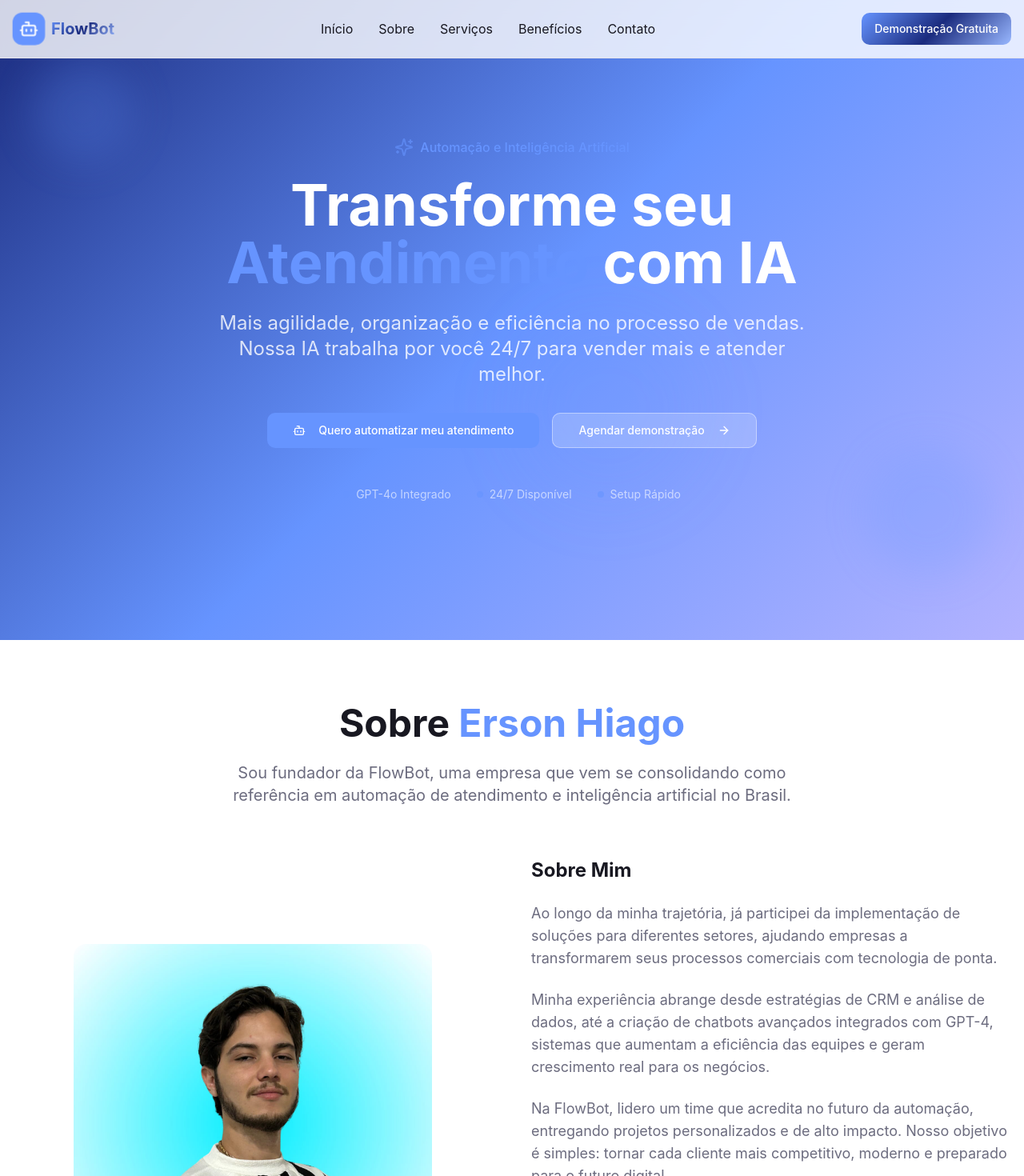
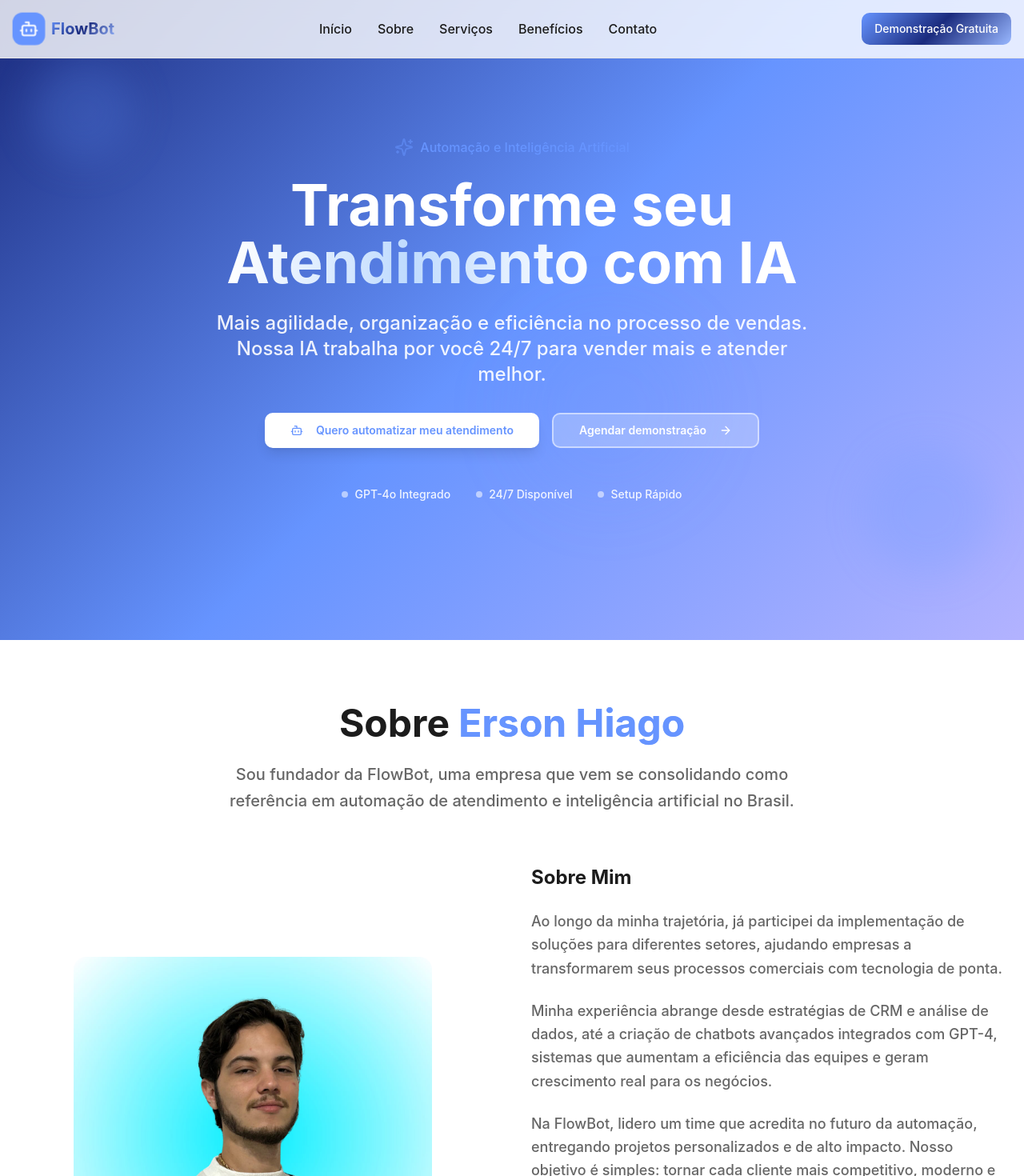
Before and after one commit to ErsonHiago/flowbot-ai-automations, a React (Vite) app: page / in a window 1280 px wide. Shown: the top 1470 px of the page at 80% size. Built offline with nearby package versions, Linux system fonts and the light colour scheme.

Commit message:
Fix visibility issues

```diff
--- a/src/components/AboutSection.tsx
+++ b/src/components/AboutSection.tsx
@@ -6,10 +6,10 @@ const AboutSection = () => {
     <section id="sobre" className="py-20 bg-background">
       <div className="container mx-auto px-4">
         <div className="text-center mb-16 animate-on-scroll">
-          <h2 className="text-3xl md:text-5xl font-bold mb-6">
-            Sobre <span className="text-primary bg-gradient-to-r from-primary to-accent bg-clip-text text-transparent">Erson Hiago</span>
+          <h2 className="text-3xl md:text-5xl font-bold mb-6 text-foreground">
+            Sobre <span className="text-primary bg-gradient-to-r from-primary to-primary/70 bg-clip-text">Erson Hiago</span>
           </h2>
-          <p className="text-xl text-muted-foreground max-w-3xl mx-auto">
+          <p className="text-xl text-muted-foreground max-w-3xl mx-auto font-medium leading-relaxed">
             Sou fundador da FlowBot, uma empresa que vem se consolidando como referência
             em automação de atendimento e inteligência artificial no Brasil.
           </p>
@@ -30,17 +30,17 @@ const AboutSection = () => {
           </div>
 
           <div className="animate-on-scroll">
-            <h3 className="text-2xl font-bold mb-6">Sobre Mim</h3>
-            <p className="text-lg text-muted-foreground mb-6">
+            <h3 className="text-2xl font-bold mb-6 text-foreground">Sobre Mim</h3>
+            <p className="text-lg text-muted-foreground mb-6 font-medium leading-relaxed">
               Ao longo da minha trajetória, já participei da implementação de soluções para diferentes
               setores, ajudando empresas a transformarem seus processos comerciais com tecnologia de ponta.
             </p>
-            <p className="text-lg text-muted-foreground mb-6">
+            <p className="text-lg text-muted-foreground mb-6 font-medium leading-relaxed">
               Minha experiência abrange desde estratégias de CRM e análise de dados, até a criação de
               chatbots avançados integrados com GPT-4, sistemas que aumentam a eficiência das equipes
               e geram crescimento real para os negócios.
             </p>
-            <p className="text-lg text-muted-foreground mb-8">
+            <p className="text-lg text-muted-foreground mb-8 font-medium leading-relaxed">
               Na FlowBot, lidero um time que acredita no futuro da automação, entregando projetos
               personalizados e de alto impacto. Nosso objetivo é simples: tornar cada cliente mais
               competitivo, moderno e preparado para o futuro digital.
--- a/src/components/ContactSection.tsx
+++ b/src/components/ContactSection.tsx
@@ -9,10 +9,10 @@ const ContactSection = () => {
     <section id="contato" className="py-20 bg-muted/30">
       <div className="container mx-auto px-4">
         <div className="text-center mb-16 animate-on-scroll">
-          <h2 className="text-3xl md:text-5xl font-bold mb-6">
+          <h2 className="text-3xl md:text-5xl font-bold mb-6 text-foreground">
             Vamos conversar sobre seu <span className="text-primary">projeto</span>?
           </h2>
-          <p className="text-xl text-muted-foreground max-w-3xl mx-auto">
+          <p className="text-xl text-muted-foreground max-w-3xl mx-auto font-medium leading-relaxed">
             Entre em contato conosco e descubra como a FlowBot pode transformar
             seu atendimento e impulsionar suas vendas.
           </p>
--- a/src/components/Header.tsx
+++ b/src/components/Header.tsx
@@ -19,11 +19,11 @@ const Header = () => {
 
         {/* Desktop Navigation */}
         <nav className="hidden md:flex items-center gap-8">
-          <a href="#inicio" className="hover:text-primary transition-smooth">Início</a>
-          <a href="#sobre" className="hover:text-primary transition-smooth">Sobre</a>
-          <a href="#servicos" className="hover:text-primary transition-smooth">Serviços</a>
-          <a href="#beneficios" className="hover:text-primary transition-smooth">Benefícios</a>
-          <a href="#contato" className="hover:text-primary transition-smooth">Contato</a>
+          <a href="#inicio" className="text-foreground hover:text-primary transition-smooth font-medium">Início</a>
+          <a href="#sobre" className="text-foreground hover:text-primary transition-smooth font-medium">Sobre</a>
+          <a href="#servicos" className="text-foreground hover:text-primary transition-smooth font-medium">Serviços</a>
+          <a href="#beneficios" className="text-foreground hover:text-primary transition-smooth font-medium">Benefícios</a>
+          <a href="#contato" className="text-foreground hover:text-primary transition-smooth font-medium">Contato</a>
         </nav>
 
         <div className="hidden md:flex items-center gap-4">
@@ -47,11 +47,11 @@ const Header = () => {
         {isMenuOpen && (
           <div className="absolute top-full left-0 w-full bg-background border-b border-border md:hidden">
             <nav className="flex flex-col p-4 gap-4">
-              <a href="#inicio" className="hover:text-primary transition-smooth">Início</a>
-              <a href="#sobre" className="hover:text-primary transition-smooth">Sobre</a>
-              <a href="#servicos" className="hover:text-primary transition-smooth">Serviços</a>
-              <a href="#beneficios" className="hover:text-primary transition-smooth">Benefícios</a>
-              <a href="#contato" className="hover:text-primary transition-smooth">Contato</a>
+              <a href="#inicio" className="text-foreground hover:text-primary transition-smooth font-medium">Início</a>
+              <a href="#sobre" className="text-foreground hover:text-primary transition-smooth font-medium">Sobre</a>
+              <a href="#servicos" className="text-foreground hover:text-primary transition-smooth font-medium">Serviços</a>
+              <a href="#beneficios" className="text-foreground hover:text-primary transition-smooth font-medium">Benefícios</a>
+              <a href="#contato" className="text-foreground hover:text-primary transition-smooth font-medium">Contato</a>
               <div className="flex flex-col gap-2 pt-4 border-t border-border">
                 <Button
                   className="gradient-primary text-white"
--- a/src/components/HeroSection.tsx
+++ b/src/components/HeroSection.tsx
@@ -20,12 +20,12 @@ const HeroSection = () => {
 
           <h1 className="text-4xl md:text-6xl lg:text-7xl font-bold mb-6 leading-tight">
             Transforme seu <br />
-            <span className="bg-gradient-to-r from-accent to-primary bg-clip-text text-transparent">
+            <span className="bg-gradient-to-r from-white via-blue-200 to-white bg-clip-text text-transparent">
               Atendimento
             </span> com IA
           </h1>
 
-          <p className="text-xl md:text-2xl mb-8 text-white/80 max-w-3xl mx-auto">
+          <p className="text-xl md:text-2xl mb-8 text-white/90 max-w-3xl mx-auto font-medium leading-relaxed">
             Mais agilidade, organização e eficiência no processo de vendas.
             Nossa IA trabalha por você 24/7 para vender mais e atender melhor.
           </p>
@@ -33,7 +33,7 @@ const HeroSection = () => {
           <div className="flex flex-col sm:flex-row gap-4 justify-center mb-12">
             <Button
               size="lg"
-              className="bg-primary hover:bg-primary/90 text-white shadow-tech hover:shadow-glow hover:shadow-[0_0_60px_rgba(108,155,255,0.8)] transition-all duration-300 transform hover:scale-105 animate-tech-glow"
+              className="bg-white text-primary font-semibold hover:bg-white/90 hover:text-primary/90 shadow-lg hover:shadow-xl transition-all duration-300 transform hover:scale-105 animate-tech-glow"
               onClick={() => window.open('https://wa.me/5581992536030?text=Ol%C3%A1%20%F0%9F%91%8B,%20seja%20bem-vindo(a)%20%C3%A0%20FlowBot!%20%F0%9F%9A%80%0AAqui%20voc%C3%AA%20encontra%20solu%C3%A7%C3%B5es%20em%20automa%C3%A7%C3%A3o%20de%20atendimento%20e%20intelig%C3%AAncia%20artificial%20para%20transformar%20suas%20vendas%20e%20agilizar%20o%20contato%20com%20clientes.%0A%0A%E2%9C%85%20Criamos%20funis%20automatizados%20funcionando%2024h/dia%0A%E2%9C%85%20IA%20integrada%20(GPT-4o)%20para%20atender', '_blank')}
             >
               <Bot className="mr-2 h-5 w-5" />
@@ -41,7 +41,7 @@ const HeroSection = () => {
             </Button>
             <Button
               size="lg"
-              className="bg-white/20 backdrop-blur-sm border border-white/40 text-white hover:bg-white/30 hover:border-white/60 hover:shadow-[0_0_30px_rgba(108,155,255,0.5)] transition-all duration-300 transform hover:scale-105"
+              className="bg-white/25 backdrop-blur-md border-2 border-white/50 text-white font-semibold hover:bg-white/35 hover:border-white/70 hover:shadow-[0_0_30px_rgba(255,255,255,0.3)] transition-all duration-300 transform hover:scale-105"
               onClick={() => window.open('https://wa.me/5581992536030?text=Ol%C3%A1%20%F0%9F%91%8B,%20seja%20bem-vindo(a)%20%C3%A0%20FlowBot!%20%F0%9F%9A%80%0AAqui%20voc%C3%AA%20encontra%20solu%C3%A7%C3%B5es%20em%20automa%C3%A7%C3%A3o%20de%20atendimento%20e%20intelig%C3%AAncia%20artificial%20para%20transformar%20suas%20vendas%20e%20agilizar%20o%20contato%20com%20clientes.%0A%0A%E2%9C%85%20Criamos%20funis%20automatizados%20funcionando%2024h/dia%0A%E2%9C%85%20IA%20integrada%20(GPT-4o)%20para%20atender', '_blank')}
             >
               Agendar demonstração
@@ -49,17 +49,17 @@ const HeroSection = () => {
             </Button>
           </div>
 
-          <div className="flex items-center justify-center gap-8 text-sm text-white/60">
+          <div className="flex items-center justify-center gap-8 text-sm text-white/90 font-medium">
             <div className="flex items-center gap-2">
-              <div className="w-2 h-2 bg-accent rounded-full animate-pulse"></div>
+              <div className="w-2 h-2 bg-white rounded-full animate-pulse"></div>
               <span>GPT-4o Integrado</span>
             </div>
             <div className="flex items-center gap-2">
-              <div className="w-2 h-2 bg-accent rounded-full animate-pulse"></div>
+              <div className="w-2 h-2 bg-white rounded-full animate-pulse"></div>
               <span>24/7 Disponível</span>
             </div>
             <div className="flex items-center gap-2">
-              <div className="w-2 h-2 bg-accent rounded-full animate-pulse"></div>
+              <div className="w-2 h-2 bg-white rounded-full animate-pulse"></div>
               <span>Setup Rápido</span>
             </div>
           </div>
--- a/src/index.css
+++ b/src/index.css
@@ -10,13 +10,13 @@ All colors MUST be HSL.
   :root {
     /* FlowBot Brand Colors */
     --background: 0 0% 100%;
-    --foreground: 240 16% 11%;
+    --foreground: 0 0% 11%;
 
     --card: 0 0% 100%;
-    --card-foreground: 240 16% 11%;
+    --card-foreground: 0 0% 11%;
 
     --popover: 0 0% 100%;
-    --popover-foreground: 240 16% 11%;
+    --popover-foreground: 0 0% 11%;
 
     --primary: 222 100% 70%; /* FlowBot Blue #6C9BFF */
     --primary-foreground: 0 0% 100%;
@@ -24,17 +24,17 @@ All colors MUST be HSL.
     --secondary: 230 65% 30%; /* FlowBot Dark Blue #1E2A78 */
     --secondary-foreground: 0 0% 100%;
 
-    --muted: 240 16% 94%;
-    --muted-foreground: 240 8% 46%;
+    --muted: 0 0% 96%;
+    --muted-foreground: 0 0% 40%;
 
     --accent: 222 100% 70%; /* FlowBot Blue accent */
     --accent-foreground: 0 0% 100%;
 
     --destructive: 0 84% 60%;
-    --destructive-foreground: 0 0% 100%;
+    --destructive-foreground: 0 0% 98%;
 
-    --border: 240 16% 91%;
-    --input: 240 16% 91%;
+    --border: 0 0% 90%;
+    --input: 0 0% 90%;
     --ring: 222 100% 70%;
 
     --radius: 0.75rem;
@@ -67,28 +67,28 @@ All colors MUST be HSL.
 
   .dark {
     --background: 0 0% 11%; /* Dark #1C1C1C */
-    --foreground: 0 0% 100%;
+    --foreground: 0 0% 98%;
 
     --card: 0 0% 16%;
-    --card-foreground: 0 0% 100%;
+    --card-foreground: 0 0% 98%;
 
     --popover: 0 0% 16%;
-    --popover-foreground: 0 0% 100%;
+    --popover-foreground: 0 0% 98%;
 
     --primary: 222 100% 70%; /* FlowBot Blue #6C9BFF */
-    --primary-foreground: 0 0% 100%;
+    --primary-foreground: 0 0% 98%;
 
     --secondary: 230 65% 30%;
-    --secondary-foreground: 0 0% 100%;
+    --secondary-foreground: 0 0% 98%;
 
     --muted: 0 0% 16%;
-    --muted-foreground: 0 0% 70%;
+    --muted-foreground: 0 0% 65%;
 
     --accent: 222 100% 70%; /* FlowBot Blue accent */
-    --accent-foreground: 0 0% 100%;
+    --accent-foreground: 0 0% 98%;
 
-    --destructive: 0 62.8% 30.6%;
-    --destructive-foreground: 0 0% 100%;
+    --destructive: 0 62% 50%;
+    --destructive-foreground: 0 0% 98%;
 
     --border: 0 0% 20%;
     --input: 0 0% 20%;
--- a/src/pages/Index.tsx
+++ b/src/pages/Index.tsx
@@ -2,6 +2,7 @@ import Header from "@/components/Header";
 import HeroSection from "@/components/HeroSection";
 import AboutSection from "@/components/AboutSection";
 import ServicesSection from "@/components/ServicesSection";
+import ResultsSection from "@/components/ResultsSection";
 import BenefitsSection from "@/components/BenefitsSection";
 import ContactSection from "@/components/ContactSection";
 import Footer from "@/components/Footer";
@@ -16,6 +17,7 @@ const Index = () => {
       <HeroSection />
       <AboutSection />
       <ServicesSection />
+      <ResultsSection />
       <BenefitsSection />
       <ContactSection />
       <Footer />
```
Also changed, not shown: src/components/BenefitsSection.tsx (+12 -30 lines), src/components/ResultsSection.tsx (added, +65 -0 lines), src/components/ServicesSection.tsx (+5 -5 lines).
